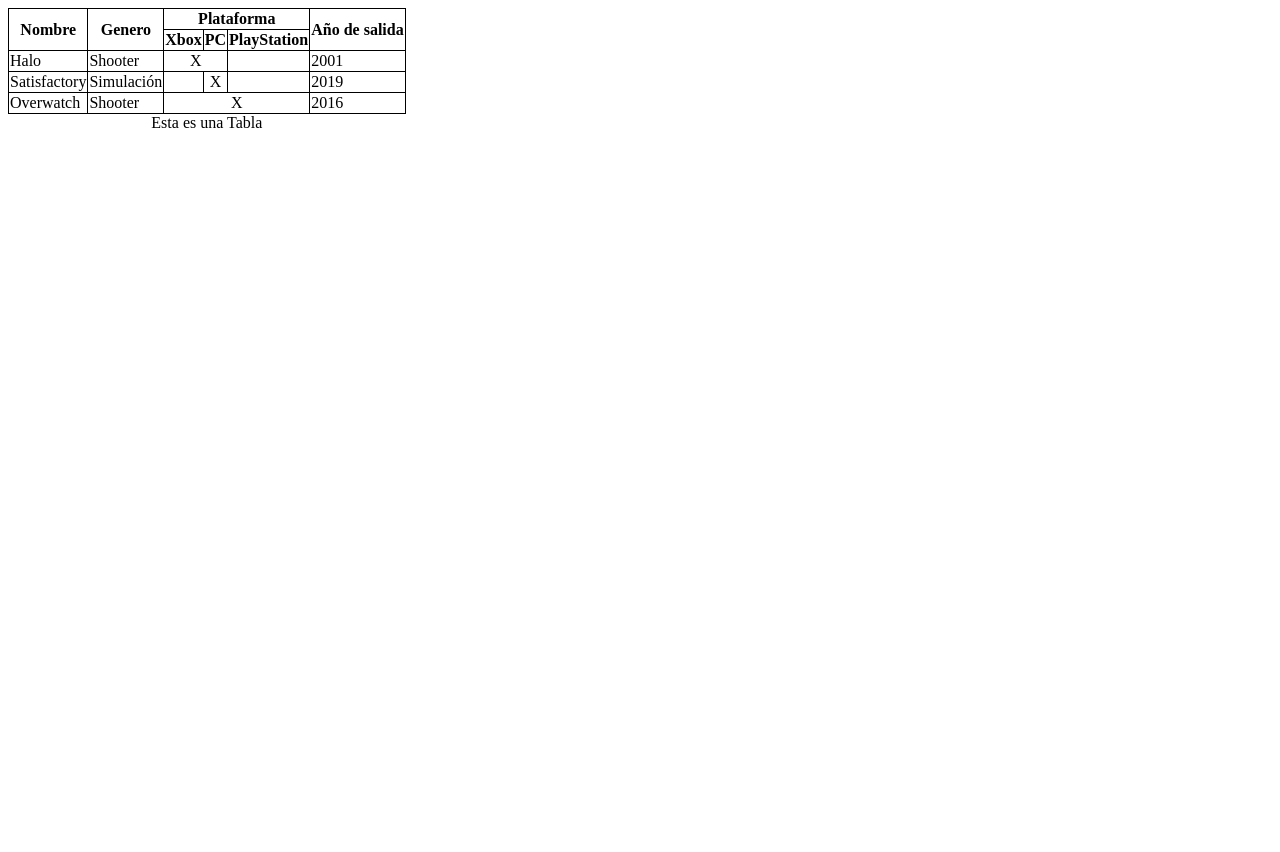
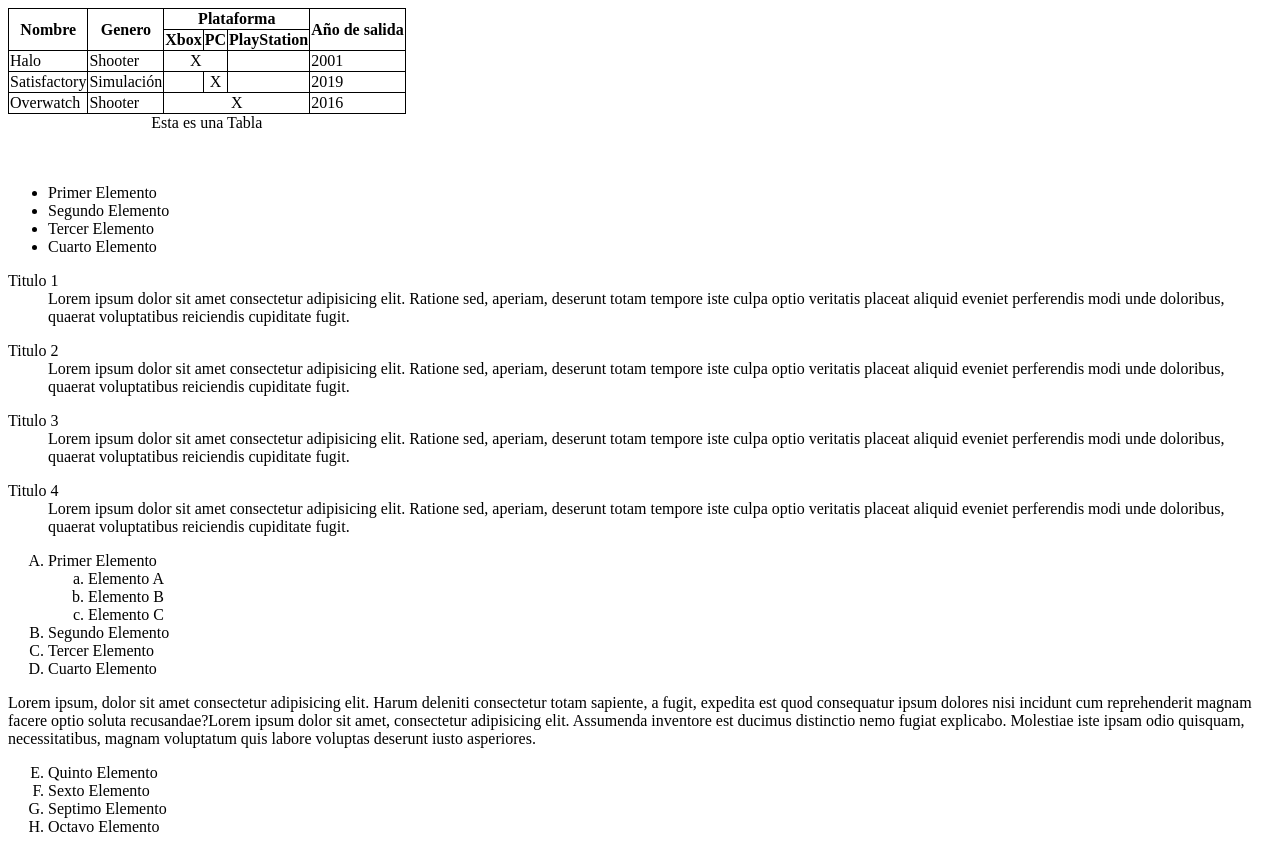
Before and after one commit to Fundamentos2122/ejemplos-clase-franc97, a plain HTML site: page tablas_listas.html in a window 1280 px wide. Before the commit the page ends 800 px from the top, so only its background shows below. Drawn offline with Linux system fonts and the light colour scheme.

Commit message:
tablas commit

```diff
--- a/tablas_listas.html
+++ b/tablas_listas.html
@@ -1,5 +1,6 @@
 <!DOCTYPE html>
 <html lang="en">
+
 <head>
     <meta charset="UTF-8">
     <meta http-equiv="X-UA-Compatible" content="IE=edge">
@@ -7,38 +8,44 @@
     <title>Tablas y Listas</title>
 </head>
 <style>
-    table{
-        border-collapse: collapse; caption-side:bottom;
+    table {
+        border-collapse: collapse;
+        caption-side: bottom;
     }
 
-    th, td{ border: solid 1px black;}
+    th,
+    td {
+        border: solid 1px black;
+    }
+</style>
 
-
-</style>
 <body>
     <table>
         <caption>Esta es una Tabla</caption>
+
         <head>
             <tr>
-                <th rowspan="2">Nombre</th>       <!-- 1 -->
-                <th rowspan="2">Genero</th>       <!-- 2 -->
-                <th colspan="3">Plataforma</th>       <!-- 1 -->
-                <th rowspan="2">Año de salida</th>    <!-- 4 -->
+                <th rowspan="2">Nombre</th> <!-- 1 -->
+                <th rowspan="2">Genero</th> <!-- 2 -->
+                <th colspan="3">Plataforma</th> <!-- 1 -->
+                <th rowspan="2">Año de salida</th> <!-- 4 -->
             </tr>
             <tr>
-                  <!-- 1 -->
-                  <!-- 1 -->
-                <th>Xbox</th>   <!-- 3 -->
-                <th>PC</th>   <!-- 4 -->
-                <th>PlayStation</th>       <!-- 5 -->
-                  <!-- 6 -->
+                <!-- 1 -->
+                <!-- 1 -->
+                <th>Xbox</th> <!-- 3 -->
+                <th>PC</th> <!-- 4 -->
+                <th>PlayStation</th> <!-- 5 -->
+                <!-- 6 -->
             </tr>
         </head>
         <tbody>
             <tr>
                 <td>Halo</td>
                 <td>Shooter</td>
-                <td colspan="2"><center>X</center></td>
+                <td colspan="2">
+                    <center>X</center>
+                </td>
                 <td></td>
                 <td>2001</td>
             </tr>
@@ -46,7 +53,9 @@
                 <td>Satisfactory</td>
                 <td>Simulación</td>
                 <td></td>
-                <td><center>X</center></td>
+                <td>
+                    <center>X</center>
+                </td>
                 <td></td>
                 <td>2019</td>
             </tr>
@@ -54,11 +63,70 @@
             <tr>
                 <td>Overwatch</td>
                 <td>Shooter</td>
-               <td colspan="3"><center>X</center></td>
+                <td colspan="3">
+                    <center>X</center>
+                </td>
                 <td>2016</td>
             </tr>
 
         </tbody>
     </table>
+
+    <br><br>
+    <ul>
+        <li>Primer Elemento</li>
+        <li>Segundo Elemento</li>
+        <li>Tercer Elemento</li>
+        <li>Cuarto Elemento</li>
+    </ul>
+
+    <dl>
+        <dt>Titulo 1</dt>
+        <dd>Lorem ipsum dolor sit amet consectetur adipisicing elit. Ratione sed, aperiam, deserunt totam tempore iste
+            culpa optio veritatis placeat aliquid eveniet perferendis modi unde doloribus, quaerat voluptatibus
+            reiciendis cupiditate fugit.</dd>
+    </dl>
+    <dl>
+        <dt>Titulo 2</dt>
+        <dd>Lorem ipsum dolor sit amet consectetur adipisicing elit. Ratione sed, aperiam, deserunt totam tempore iste
+            culpa optio veritatis placeat aliquid eveniet perferendis modi unde doloribus, quaerat voluptatibus
+            reiciendis cupiditate fugit.</dd>
+    </dl>
+    <dl>
+        <dt>Titulo 3</dt>
+        <dd>Lorem ipsum dolor sit amet consectetur adipisicing elit. Ratione sed, aperiam, deserunt totam tempore iste
+            culpa optio veritatis placeat aliquid eveniet perferendis modi unde doloribus, quaerat voluptatibus
+            reiciendis cupiditate fugit.</dd>
+    </dl>
+    <dl>
+        <dt>Titulo 4</dt>
+        <dd>Lorem ipsum dolor sit amet consectetur adipisicing elit. Ratione sed, aperiam, deserunt totam tempore iste
+            culpa optio veritatis placeat aliquid eveniet perferendis modi unde doloribus, quaerat voluptatibus
+            reiciendis cupiditate fugit.</dd>
+    </dl>
+
+    <ol type="A">
+        <li>Primer Elemento
+            <ol type="a">
+                <li>Elemento A</li>
+                <li>Elemento B</li>
+                <li>Elemento C</li>
+            </ol>
+        </li>
+        <li>Segundo Elemento</li>
+        <li>Tercer Elemento</li>
+        <li>Cuarto Elemento</li>
+    </ol>
+
+    <p>Lorem ipsum, dolor sit amet consectetur adipisicing elit. Harum deleniti consectetur totam sapiente, a fugit, expedita est quod consequatur ipsum dolores nisi incidunt cum reprehenderit magnam facere optio soluta recusandae?Lorem ipsum dolor sit amet, consectetur adipisicing elit. Assumenda inventore est ducimus distinctio nemo fugiat explicabo. Molestiae iste ipsam odio quisquam, necessitatibus, magnam voluptatum quis labore voluptas deserunt iusto asperiores.</p>
+
+    <ol start="5" type="A">
+        <li>Quinto Elemento</li>
+        <li>Sexto Elemento</li>
+        <li>Septimo Elemento</li>
+        <li>Octavo Elemento</li>
+    </ol>
+
+
 </body>
 </html>
```
